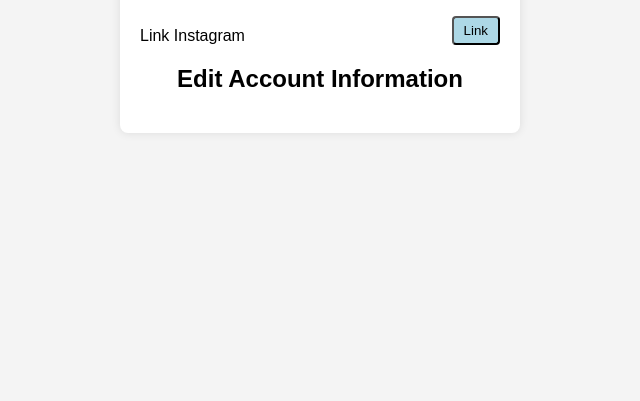
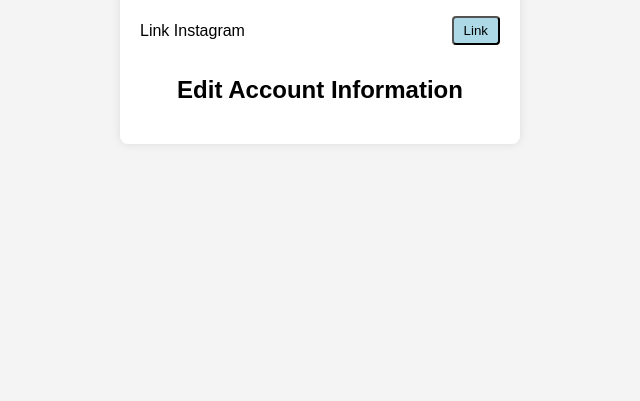
Before and after one commit to patelMaharshii/ProfileManager, a plain HTML site: page frontend/index.html in a window 1280 px wide. Shown: the part 399-800 px from the top of the page, without its empty margins (320-960 px from the left). Drawn offline with Linux system fonts and the light colour scheme.

Commit message:
Edits to the frontend

```diff
--- a/frontend/index.html
+++ b/frontend/index.html
@@ -15,7 +15,7 @@
             <h2>Add New Profile</h2>
             <form id="addProfileForm">
                 <div class="form-group">
-                    <label for="instagram">Link Instagram</label>
+                    <p for="instagram">Link Instagram</p>
                     <input type="button" class = "linkBtn" id="instagram" name="instagram" value="Link" required>
                 </div>
             </form>
--- a/frontend/style.css
+++ b/frontend/style.css
@@ -31,9 +31,6 @@ label {
     margin-top: 10px;
 }
 
-.form-group label {
-    margin-right: 10px;
-}
 
 .form-group {
     display: flex;
```
